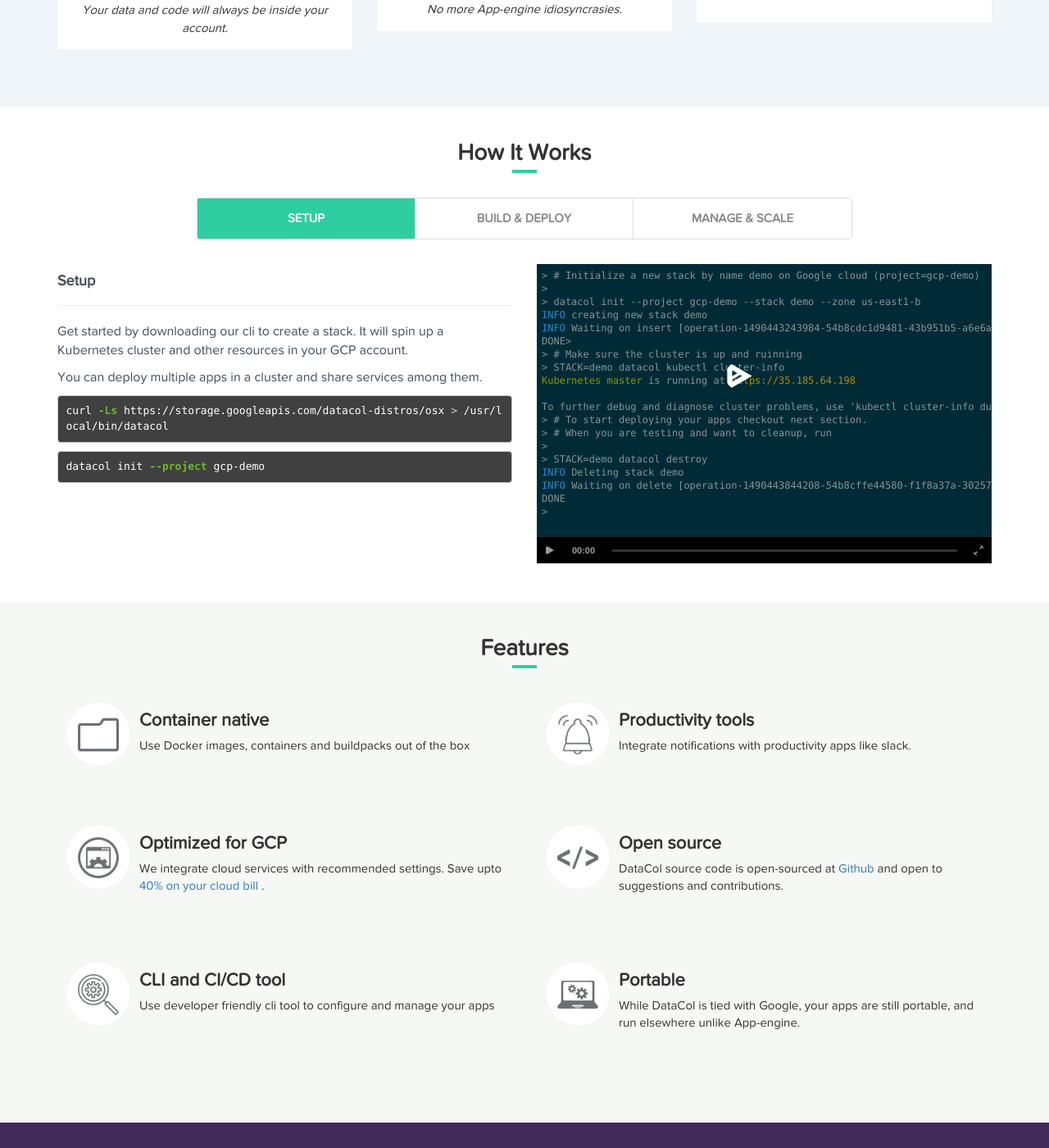
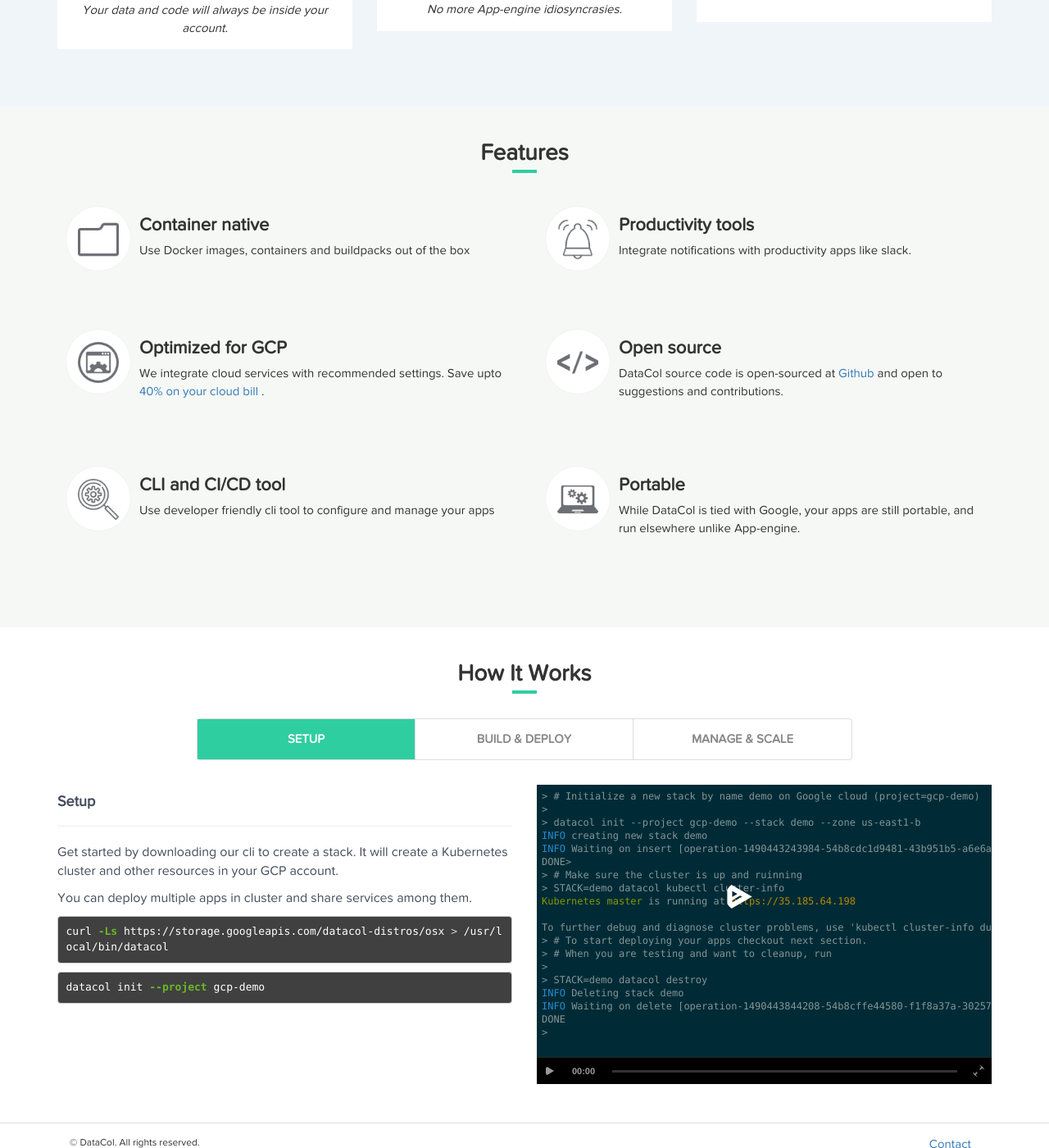
Before and after one commit to datacol-io/datacol-io.github.io, a Jekyll site: the page built from index.html, in a window 1280 px wide and 1400 px high, scrolled down 984 px. Shown: the whole window at 82% size. Built offline with Jekyll 4.4.1, drawn with Linux system fonts in a browser that asks for light colours; comment, search, counter and statistics services are not loaded; some of the changed text lies outside the part shown.

Commit message:
textual and section changes

```diff
--- a/_includes/footer.html
+++ b/_includes/footer.html
@@ -6,15 +6,15 @@
       <p class="copyright">
         &copy; {{site.title}}. All rights reserved.
       </p>
-      <ul class="footer-nav">
-        <li><a href="{{ site.baseurl }}/contact">Contact</a></li>
-      </ul>
     </div>
 
     <div class="col-sm-6">
       <ul class="social-icons pull-right">
+        <li><a href="{{ site.baseurl }}/contact">Contact</a></li>
+        {% if false %}
         <li><a href="#" class="icon icon-twitter"><i class="fa fa-twitter"></i></a></li>
         <li><a href="#" class="icon icon-github"><i class="fa fa-github"></i></a></li>
+        {% endif %}
       </ul>
     </div>
 
--- a/index.html
+++ b/index.html
@@ -32,118 +32,6 @@ layout: landing-page
 				</div>
 			</div>
 		</div>
-	</div>
-</section>
-
-<section class="how-it-works-wraper section" id="htw">
-	<div class="container">
-		<h2 class="section-header">How It Works</h2>
-		<ul class="step-tabs">
-			<li class="active"><a href="#step-1" data-toggle="tab">Setup</a></li>
-			<li><a href="#step-2" data-toggle="tab">Build & Deploy</a></li>
-			<li><a href="#step-3" data-toggle="tab">Manage & Scale</a></li>
-		</ul>
-		<div class="tab-content">
-			<div class="tab-pane active" id="step-1">
-				<div class="row">
-					<div class="col-md-6">
-						<div class="step-item">
-							<div class="step-item-msg">
-								<h4>Setup</h4> <hr>
-								<p>Get started by downloading our cli to create a stack. It will spin up a Kubernetes cluster and other resources in your GCP account. </p>
-								<p> You can deploy multiple apps in a cluster and share services among them. </p>
-
-{% highlight shell %}
-curl -Ls https://storage.googleapis.com/datacol-distros/osx > /usr/local/bin/datacol
-{% endhighlight %}
-
-{% highlight shell %}
-datacol init --project gcp-demo
-{% endhighlight %}
-
-							</div>
-						</div>
-					</div>
-
-					<div class="col-md-6">
-						<asciinema-player src="images/mini/setup.json" poster="npt:2:34"
-						 theme="solarized-dark"></asciinema-player>
-				</div>
-				</div>
-			</div>
-
-			<div class="tab-pane" id="step-2">
-				<div class="row">
-					<div class="col-md-6">
-						<div class="step-item">
-							<div class="step-item-msg">
-								<h4>Build & Deploy</h4> <hr>
-								<p> Build your apps and deploy them to cluster. You can - </p>
-								<ul class="info-list">
-									<li>Create 12-factor apps with Buildpacks, Dockerfile or docker-compose.yml on Kubernetes.</li>
-                  <li>Provision infrastructure with <a href="https://helm.sh/"> helm charts </a> managed by us.</li>
-			    				<li>Link GCP services easily (like automatically setting
-			    					<a href="https://cloud.google.com/sql/docs/mysql/connect-container-engine" target="_blank"> cloud-sql proxy </a>,
-			    					service-account and many more).
-			    				</li>
-								</ul>
-{% highlight shell %}
-datacol apps create # create app
-{% endhighlight %}
-
-{% highlight shell %}
-datacol deploy      # deploy app
-{% endhighlight %}
-
-{% highlight shell %}
-datacol env set API_KEY=secret  # set env vars
-{% endhighlight %}
-
-							</div>
-						</div>
-					</div>
-
-					<div class="col-md-6">
-						<asciinema-player poster="npt:2:34" src="images/mini/deploy.json"
-										theme="solarized-dark"></asciinema-player>
-					</div>
-				</div>
-			</div>
-
-			<div class="tab-pane" id="step-3">
-				<div class="row">
-					<div class="col-md-6">
-						<div class="step-item">
-							<div class="step-item-msg">
-								<h4>Manage & Scale</h4> <hr>
-								<p> We will automatically setup logging, metrics and alerts for your apps to become more productive. </p>
-								<ul class="info-list">
-									<li> Configuring Auto scaling </li>
-									<li> Executing scheduled and one-off tasks </li>
-									<li> HTTPS/SSL certificates using ACME </li>
-								</ul>
-							</div>
-						</div>
-					</div>
-
-					<div class="col-md-6">
-{% highlight shell %}
-# install redis as backing service
-helm install stable/redis
-{% endhighlight %}
-
-{% highlight shell %}
-datacol logs -t   # stream logs
-{% endhighlight %}
-
-{% highlight shell %}
-datacol scale --count=3   # scale
-{% endhighlight %}
-					</div>
-				</div>
-			</div>
-		</div>
-
 	</div>
 </section>
 
@@ -203,47 +91,146 @@ datacol scale --count=3   # scale
 	</div>
 </section>
 
-<div class="signup-wraper" id="signup">
-  <div class="box">
-    <h2>We are currently in private beta, subscribe to get access.</h2>
-    <form action="https://tinyletter.com/pushcomputing" method="post" target="popupwindow" onsubmit="window.open('https://tinyletter.com/pushcomputing', 'popupwindow', 'scrollbars=yes,width=800,height=600');return true">
-      <div class="signup-email-wraper">
-        <button type="submit" name="button" class="btn btn-yellow btn-email">subscribe</button>
-        <div class="signup-email-field">
-          <input type="hidden" value="1" name="embed"/>
-          <input type="text" name="email" value="" class="form-control" placeholder="Enter your email">
-        </div>
-      </div>
-    </form>
-  </div>
-</div>
+<section class="how-it-works-wraper section" id="htw">
+	<div class="container">
+		<h2 class="section-header">How It Works</h2>
+		<ul class="step-tabs">
+			<li class="active"><a href="#step-1" data-toggle="tab">Setup</a></li>
+			<li><a href="#step-2" data-toggle="tab">Build & Deploy</a></li>
+			<li><a href="#step-3" data-toggle="tab">Manage & Scale</a></li>
+		</ul>
+		<div class="tab-content">
+			<div class="tab-pane active" id="step-1">
+				<div class="row">
+					<div class="col-md-6">
+						<div class="step-item">
+							<div class="step-item-msg">
+								<h4>Setup</h4> <hr>
+								<p>Get started by downloading our cli to create a stack. It will create a Kubernetes cluster and other resources in your GCP account. </p>
+								<p> You can deploy multiple apps in cluster and share services among them. </p>
+
+{% highlight shell %}
+curl -Ls https://storage.googleapis.com/datacol-distros/osx > /usr/local/bin/datacol
+{% endhighlight %}
+
+{% highlight shell %}
+datacol init --project gcp-demo
+{% endhighlight %}
+
+							</div>
+						</div>
+					</div>
+
+					<div class="col-md-6">
+						<asciinema-player src="images/mini/setup.json" poster="npt:2:34"
+						 theme="solarized-dark"></asciinema-player>
+				</div>
+				</div>
+			</div>
+
+			<div class="tab-pane" id="step-2">
+				<div class="row">
+					<div class="col-md-6">
+						<div class="step-item">
+							<div class="step-item-msg">
+								<h4>Build & Deploy</h4> <hr>
+								<p> Build your apps and easily deploy them to cluster. You can - </p>
+								<ul class="info-list">
+									<li>Create 12-factor apps with Buildpacks, Dockerfile or docker-compose.yml on Kubernetes.</li>
+                  <li>Provision infrastructure with <a href="https://helm.sh/"> helm charts </a> managed by us.</li>
+			    				<li>Link GCP services easily (like automatically setting
+			    					<a href="https://cloud.google.com/sql/docs/mysql/connect-container-engine" target="_blank"> cloud-sql proxy </a>,
+			    					service-account and many more).
+			    				</li>
+								</ul>
+{% highlight shell %}
+datacol apps create # create app
+{% endhighlight %}
+
+{% highlight shell %}
+datacol deploy      # deploy app
+{% endhighlight %}
+
+{% highlight shell %}
+datacol env set API_KEY=secret  # set env vars
+{% endhighlight %}
+
+							</div>
+						</div>
+					</div>
+
+					<div class="col-md-6">
+						<asciinema-player poster="npt:2:34" src="images/mini/deploy.json"
+										theme="solarized-dark"></asciinema-player>
+					</div>
+				</div>
+			</div>
+
+			<div class="tab-pane" id="step-3">
+				<div class="row">
+					<div class="col-md-6">
+						<div class="step-item">
+							<div class="step-item-msg">
+								<h4>Manage & Scale</h4> <hr>
+								<p> We will automatically setup logging, metrics and alerts to become more productive. </p>
+								<ul class="info-list">
+									<li> Configuring Auto scaling </li>
+									<li> Executing scheduled and one-off tasks </li>
+									<li> HTTPS/SSL certificates using ACME </li>
+								</ul>
+							</div>
+						</div>
+					</div>
+
+					<div class="col-md-6">
+{% highlight shell %}
+# install redis as backing service
+datacol helm install stable/redis
+{% endhighlight %}
+
+{% highlight shell %}
+datacol logs -t   # stream logs
+{% endhighlight %}
+
+{% highlight shell %}
+datacol scale --count=3   # scale
+{% endhighlight %}
+					</div>
+				</div>
+			</div>
+		</div>
+
+	</div>
+</section>
+
 
 <div class="modal fade" id="try-modal" role="dialog">
   <div class="modal-dialog">
     <div class="modal-content">
       <div class="modal-header">
         <button class="close" type="button" data-dismiss="modal"> &times; </button>
-        <h4 class="modal-title"> Try {{site.title}} </h4>
+        <h4 class="modal-title"> Get Started </h4>
       </div>
 
       <div class="modal-body">
         <p>
-          <p> Get started with {{site.title}} is easy. It will take almost 10 minute to go from zero to first successful deployment. </p>
-          <small> <i> You will need a <a href="https://console.cloud.google.com" target="_blank"> Google Cloud Project </a> to get started. </i> </small>
+          <p> Getting started with {{site.title}} is easy. It will take almost 10 minute to go from zero to first successful deployment. </p>
+          <small> <i> You will need a <a href="https://console.cloud.google.com" target="_blank"> Google Cloud Project </a>. Create a new one if you don't have at <a href="https://console.cloud.google.com" target="_blank"> console </a> .</i> </small>
 
           <h4> 1. Download cli </h4>
 
 {% highlight shell %}
 > curl -Ls https://storage.googleapis.com/datacol-distros/osx > /usr/local/bin/datacol
+> chmod a+x /usr/local/bin/datacol
 {% endhighlight %}
 
           <h4> 2. Create a new stack </h4>
           <p> Get project identifier from <a href="https://console.cloud.google.com" target="_blank"> Google Console </a> or create a new one. </p>
 
 {% highlight shell %}
-> datacol init --project gcp-demo --stack demo --zone us-east1-b
+> datacol init --project gcp-demo --stack demo
 {% endhighlight %}
-        <p> It will create a new stack by name <i> demo </i> in <i> us-east1-b</i> zone under <i> gcp-demo </i> project. </p>
+        <p> It will create a new stack by name <i> demo </i> under <i> gcp-demo </i> project. </p>
 
         <h4> 3. Deploy a sample app </h4>
 {% highlight shell %}
@@ -263,9 +250,9 @@ hello World
       </div>
 
       <div class="modal-footer">
-        <button class="btn btn-default" type="button" data-dismiss="modal">
-          Will do later
-        </button>
+        <a class="btn bg-green" data-dismiss="modal" href="https://storage.googleapis.com/datacol-distros/osx" target="_blank">
+          Download cli
+        </a>
       </div>
     </div>
   </div>
```
